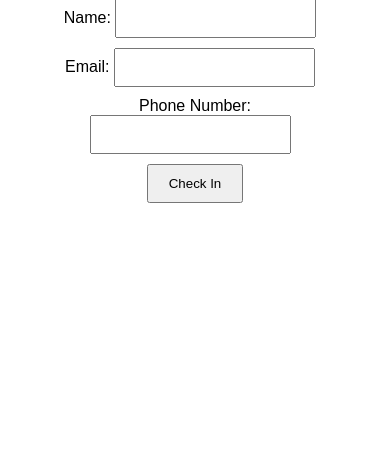
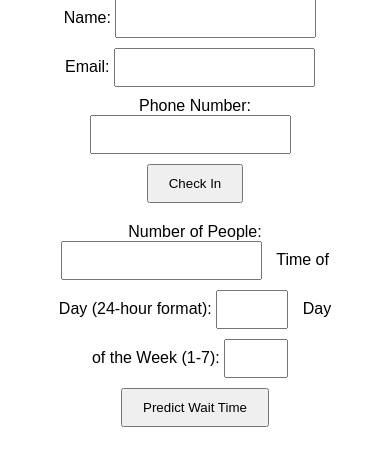
Before and after one commit to tarun010/reservAI, a Flask app: page / in a window 390 px wide. Shown: the part 232-698 px from the top of the page. Run offline with Flask 3, Linux system fonts and the light colour scheme.

```diff
--- a/app/routes.py
+++ b/app/routes.py
@@ -26,8 +26,11 @@ def checkin():
 
 @app.route('/predict', methods=['POST'])
 def predict():
-    data = request.json.get('num_people')
-    prediction = predict_wait_time(data)
+    num_people = request.json.get('num_people')
+    time_of_day = request.json.get('time_of_day')
+    day_of_week = request.json.get('day_of_week')
+
+    prediction = predict_wait_time(num_people, time_of_day, day_of_week)
     return jsonify({'prediction': prediction})
 
 @app.route('/notify', methods=['POST'])
--- a/app/templates/index.html
+++ b/app/templates/index.html
@@ -19,6 +19,18 @@
         <button type="submit">Check In</button>
     </form>
     <p id="ticketResult"></p>
+
+    <form id="predictForm">
+        <label for="num_people">Number of People:</label>
+        <input type="number" id="num_people" name="num_people" min="1" required>
+        <label for="time_of_day">Time of Day (24-hour format):</label>
+        <input type="number" id="time_of_day" name="time_of_day" min="0" max="23" required>
+        <label for="day_of_week">Day of the Week (1-7):</label>
+        <input type="number" id="day_of_week" name="day_of_week" min="1" max="7" required>
+        <button type="submit">Predict Wait Time</button>
+    </form>
+    <p id="predictionResult"></p>
+
     <script>
         document.getElementById('checkinForm').addEventListener('submit', function(e) {
             e.preventDefault();
@@ -32,6 +44,28 @@
                 document.getElementById('ticketResult').innerText = `Your ticket number is: ${result.ticket_number}`;
             });
         });
+
+        document.getElementById('predictForm').addEventListener('submit', function(e) {
+            e.preventDefault();
+            const num_people = document.getElementById('num_people').value;
+            const time_of_day = document.getElementById('time_of_day').value;
+            const day_of_week = document.getElementById('day_of_week').value;
+            fetch('/predict', {
+                method: 'POST',
+                headers: {
+                    'Content-Type': 'application/json',
+                },
+                body: JSON.stringify({
+                    num_people: parseInt(num_people),
+                    time_of_day: parseInt(time_of_day),
+                    day_of_week: parseInt(day_of_week)
+                }),
+            })
+            .then(response => response.json())
+            .then(result => {
+                document.getElementById('predictionResult').innerText = `Predicted Wait Time: ${result.prediction} minutes`;
+            });
+        });
     </script>
 </body>
 </html>
--- a/requirements.txt
+++ b/requirements.txt
@@ -3,3 +3,4 @@ Flask-SQLAlchemy
 Flask-Migrate
 tensorflow
 scikit-learn
+pandas
```
Also changed, not shown: app/ai.py (+40 -8 lines).
